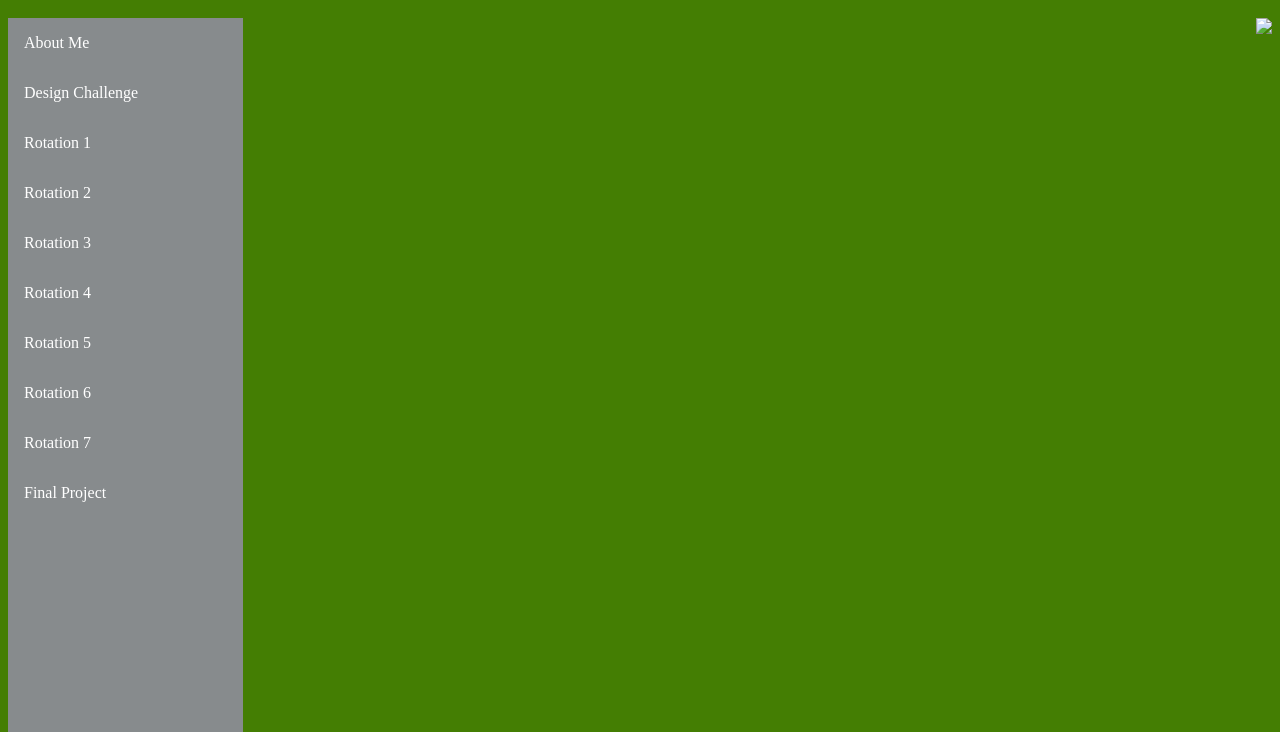
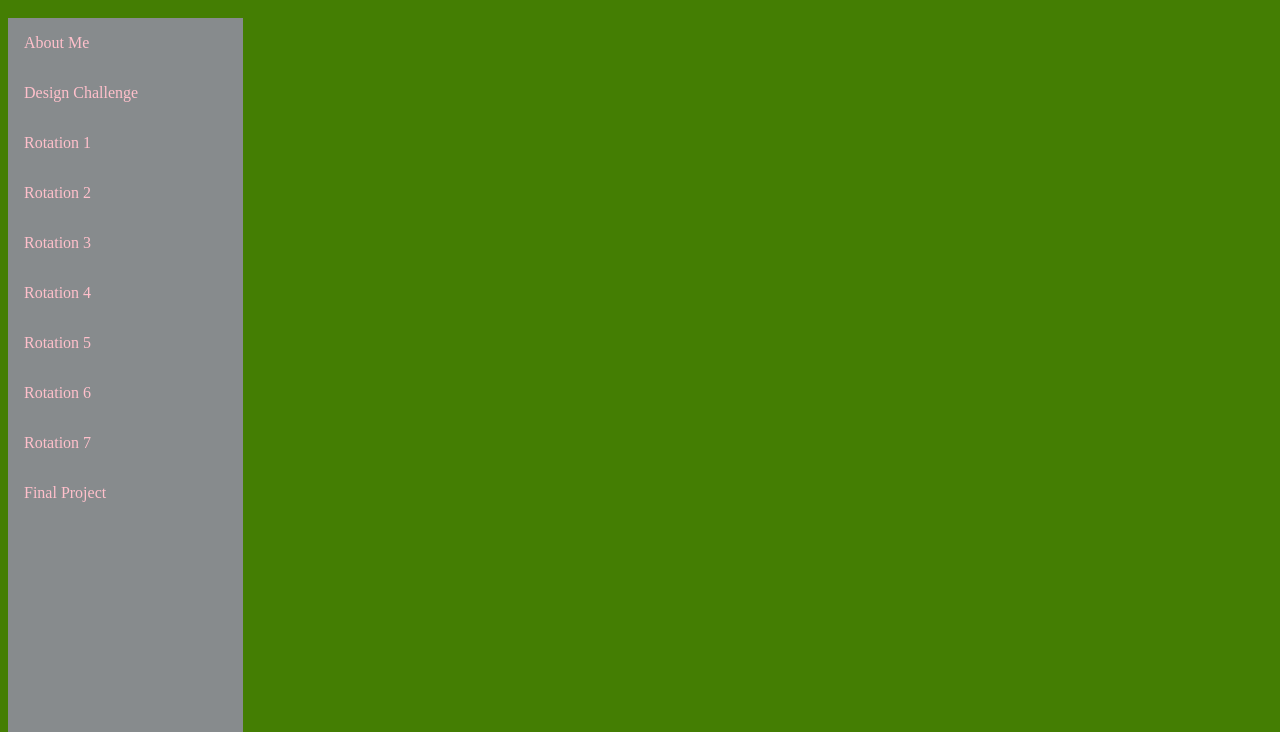
Before and after one commit to wrafab/radelg, a plain HTML site: page index.html in a window 1280 px wide. Shown: the part 68-800 px from the top of the page. Drawn offline with Linux system fonts and the light colour scheme.

Commit message:
Update index.html

```diff
--- a/index.html
+++ b/index.html
@@ -49,7 +49,7 @@
 	li a{
 		display:block;
 		padding:1em;
-		color:white;
+		color:pink;
 		margin:0px;
 		text-decoration:none;
 
@@ -75,7 +75,7 @@
 </style>
 </head>
 <body bgcolor="#447E03">
-<img src="wra.png"align="right">
+<img src=""align="right">
 <nav>
 	<ul>
 		<li><a href="aboutme.html">About Me </a></li>
```
